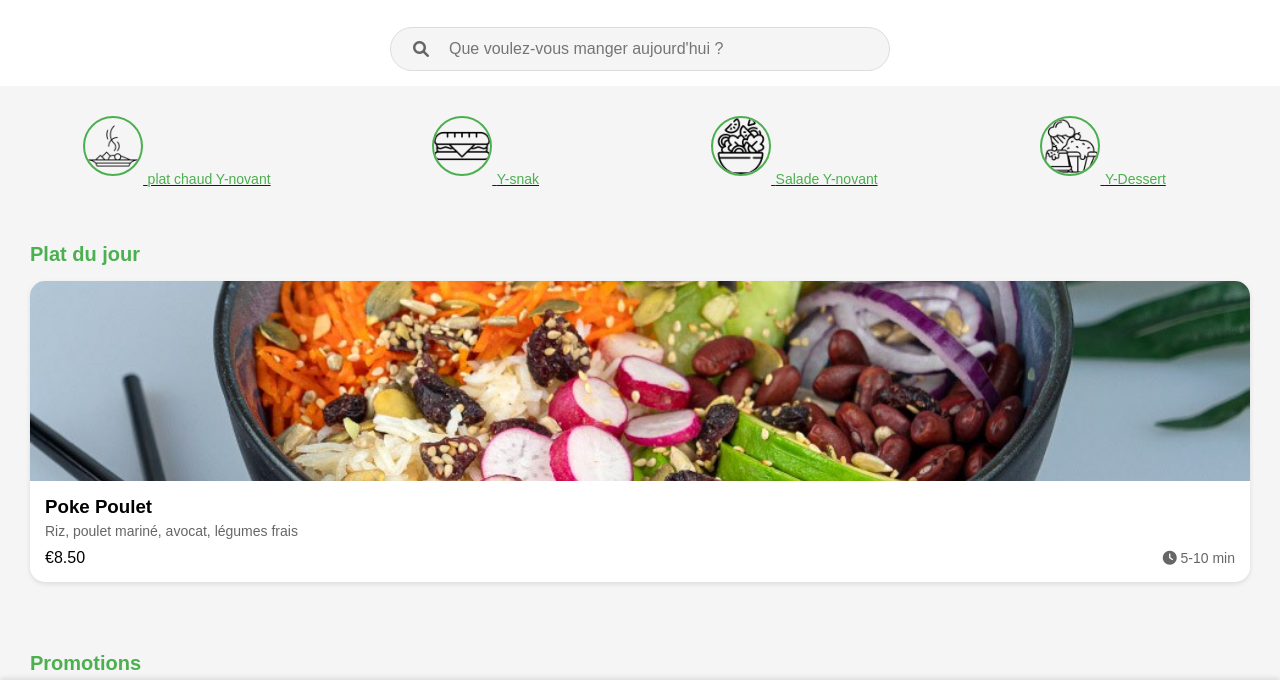
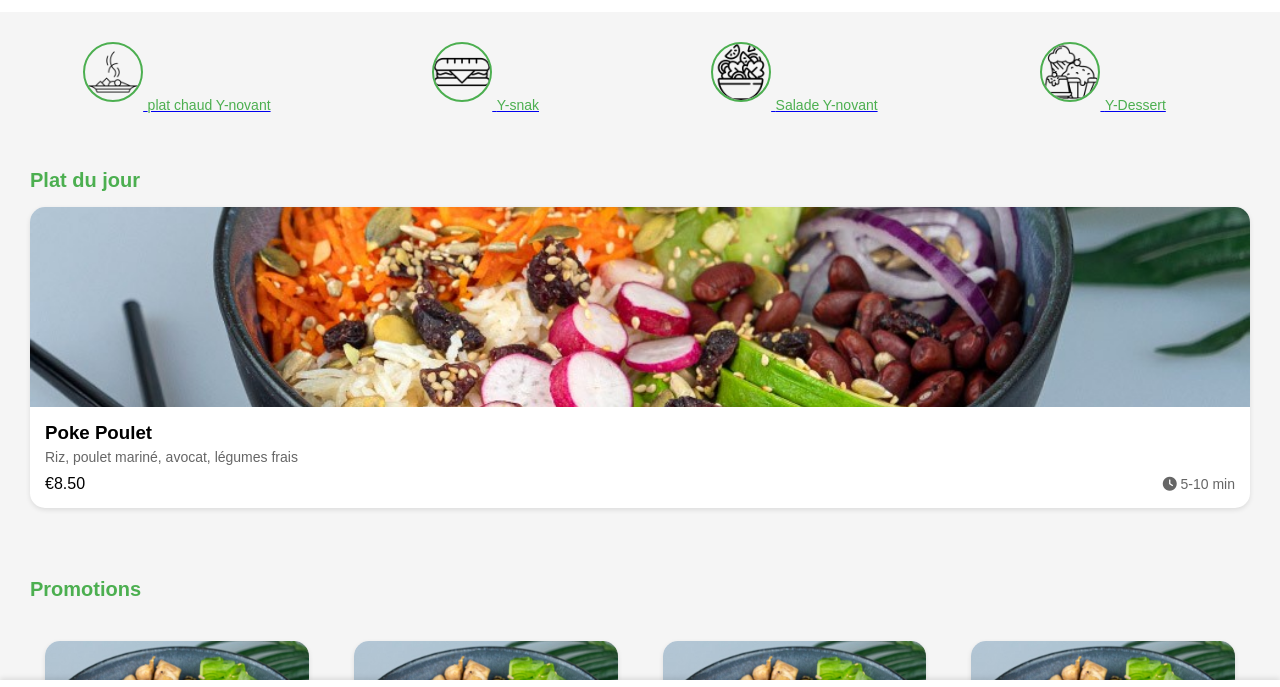
Before and after one commit to thierry-mous/Fika_ymmersion, a website: page frontend/template/index.html in a window 1280 px wide. Shown: the part 62-749 px from the top of the page. Drawn offline with Linux system fonts and the light colour scheme.

Commit message:
img dashboard

```diff
--- a/frontend/template/index.html
+++ b/frontend/template/index.html
@@ -18,13 +18,6 @@
             <a href="../template/stats.html"><i class="fas fa-chart-line"></i></a>
         </div>
     </header>
-
-    <div class="search-container">
-        <div class="search-bar">
-            <i class="fas fa-search"></i>
-            <input type="text" placeholder="Que voulez-vous manger aujourd'hui ?">
-        </div>
-    </div>
 
     <main>
         <section class="categories">
```
Also changed, not shown: frontend/template/dashboard.html (+1 -0 lines).
